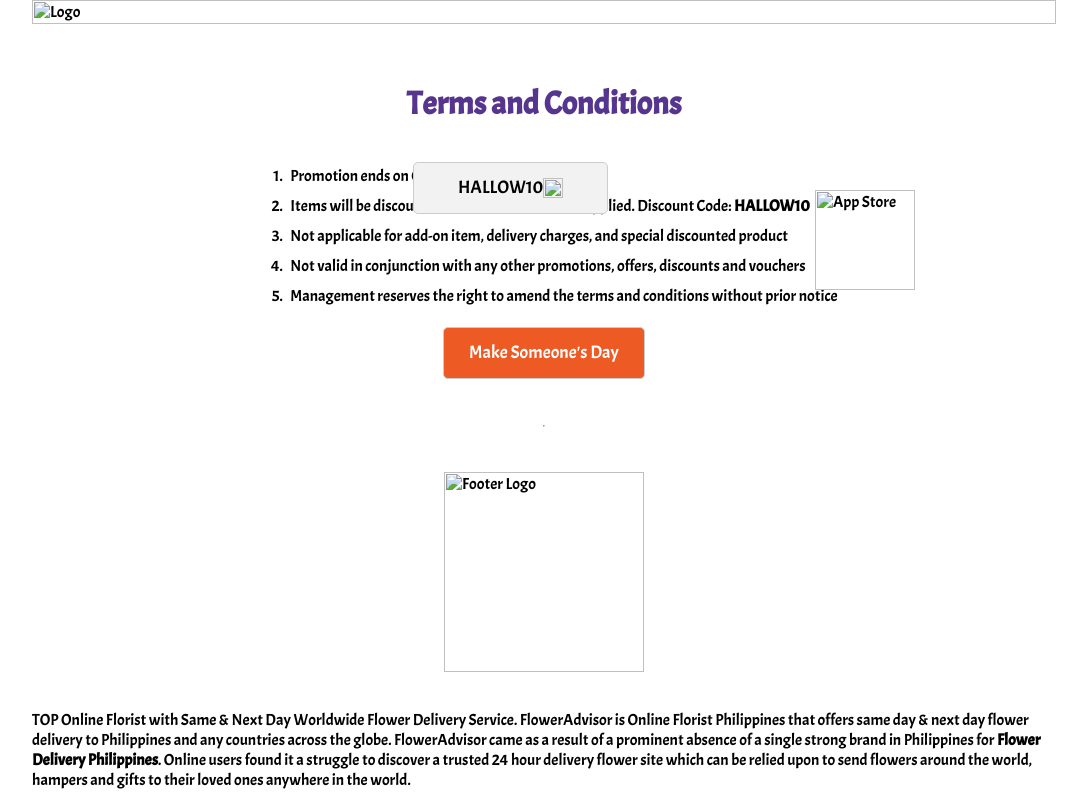
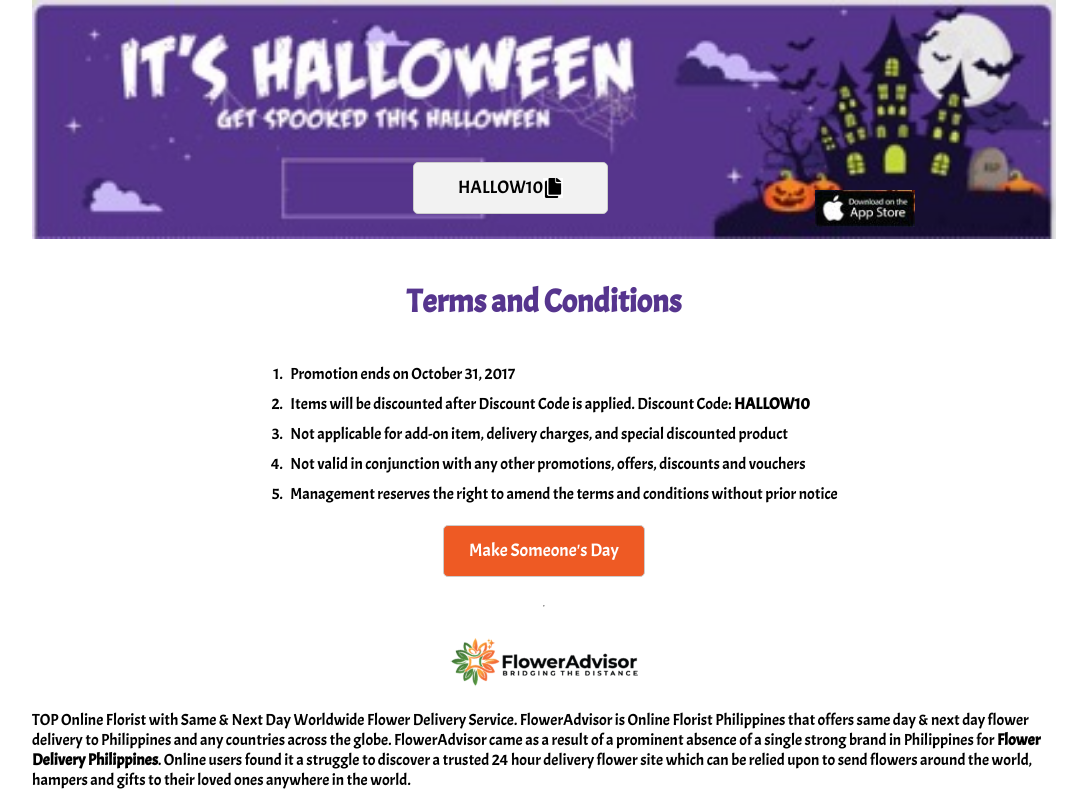
Before and after one commit to namirah/namirah, a plain HTML site: page index.html in a window 1280 px wide. Shown: the whole page, without its empty margins (96-1183 px from the left). Drawn offline with Linux system fonts and the light colour scheme.

Commit message:
Update index.html

```diff
--- a/index.html
+++ b/index.html
@@ -129,12 +129,12 @@
 <body>
     <div class="container">
         <div class="header">
-            <img class="logo" src="assets/halloweeen-bg.jpg" alt="Logo" />
+            <img class="logo" src="halloweeen-bg.jpg" alt="Logo" />
             <div class="code">
                 <p>HALLOW10</p>
-                <img src="assets/copy.png" alt="Copy" onclick="copyToClipboard('HALLOW10')" />
+                <img src="copy.png" alt="Copy" onclick="copyToClipboard('HALLOW10')" />
             </div>
-            <img class="appstore-logo" src="assets/appstore.jpg" alt="App Store"
+            <img class="appstore-logo" src="appstore.jpg" alt="App Store"
                 onclick="window.open('https://itunes.apple.com/us/app/online-florist-floweradvisor/id1185232807')" />
         </div>
         <div class="main">
@@ -152,7 +152,7 @@
         </div>
         <hr />
         <div class="footer">
-            <img src="assets/footer-logo.webp" alt="Footer Logo"
+            <img src="footer-logo.webp" alt="Footer Logo"
                 onclick="window.open('https://www.floweradvisor.com.ph')" />
         </div>
         <span>TOP Online Florist with Same &amp; Next Day Worldwide Flower Delivery Service. FlowerAdvisor is Online
```
